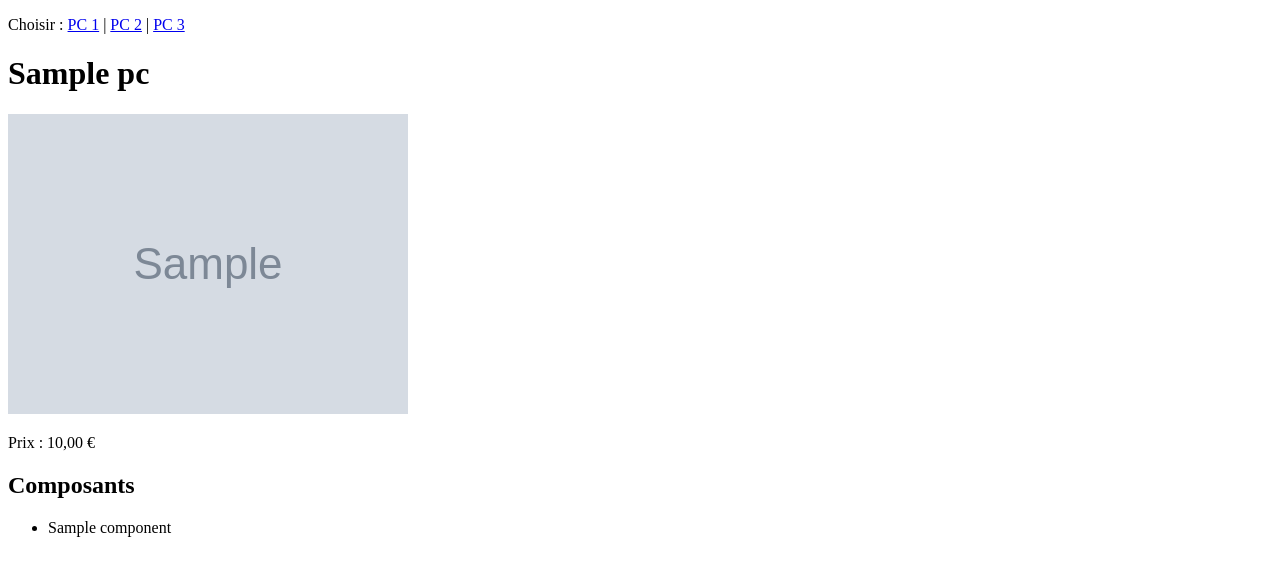
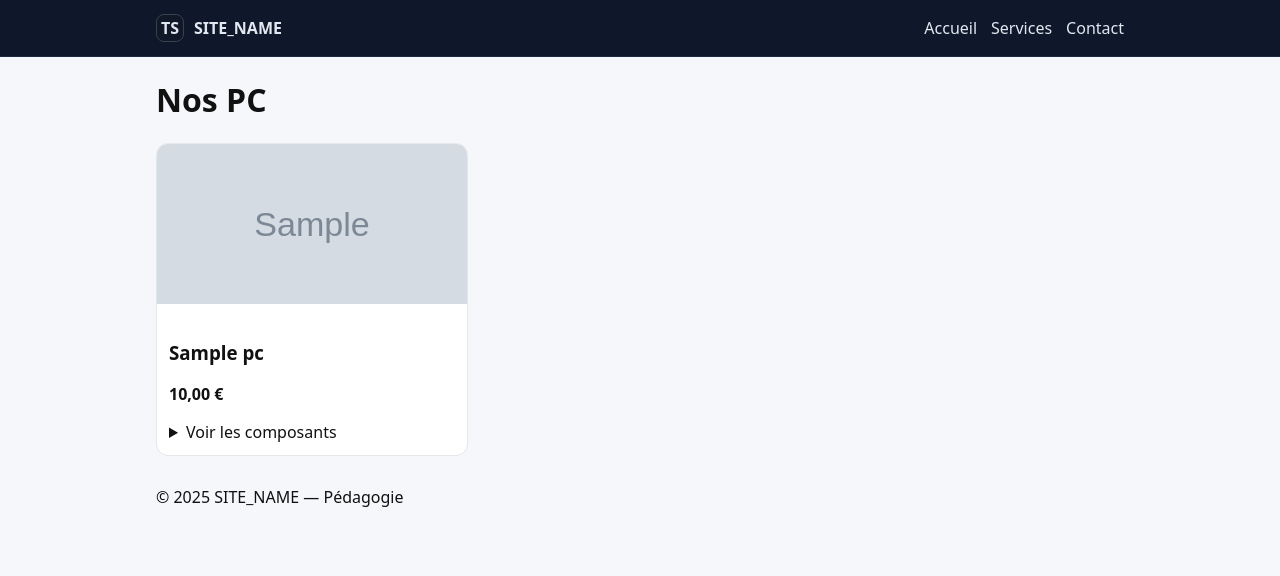
Before and after one commit to Yassine-bertal/techsolutions, a PHP site: page / in a window 1280 px wide. Shown: the top 576 px of the page. Run offline with PHP 8.4, Linux system fonts and the light colour scheme; tables that the repository leaves empty or names only in its code hold one stand-in row (values such as "Sample post"); grey boxes marked "Sample" are stand-in pictures; some libraries are stand-ins or nearby versions.

Commit message:
sauvegarde

```diff
--- /dev/null
+++ b/config.php
@@ -0,0 +1,7 @@
+<?php
+define('DB_HOST', '127.0.0.1');
+define('DB_NAME', 'techsolutions');
+define('DB_USER', 'root');
+define('DB_PASS', '');
+define('SITE_NAME', 'TechSolutions');
+define('CURRENCY', '€');
--- /dev/null
+++ b/includes/db.php
@@ -0,0 +1,14 @@
+<?php
+require_once __DIR__ . '/../config.php';
+function pdo(): PDO {
+  static $pdo = null;
+  if ($pdo === null) {
+    $pdo = new PDO('mysql:host='.DB_HOST.';dbname='.DB_NAME.';charset=utf8mb4', DB_USER, DB_PASS, [
+      PDO::ATTR_ERRMODE => PDO::ERRMODE_EXCEPTION,
+      PDO::ATTR_DEFAULT_FETCH_MODE => PDO::FETCH_ASSOC,
+      PDO::ATTR_EMULATE_PREPARES => false,
+    ]);
+  }
+  return $pdo;
+}
+function e($s){ return htmlspecialchars((string)$s, ENT_QUOTES, 'UTF-8'); }
--- /dev/null
+++ b/includes/footer.php
@@ -0,0 +1,3 @@
+</main><footer class="site-footer"><div class="container">
+<p>&copy; <?= date('Y') ?> <?= SITE_NAME ?> — Pédagogie</p>
+</div></footer></body></html>
--- /dev/null
+++ b/includes/header.php
@@ -0,0 +1,11 @@
+<?php require_once __DIR__ . '/../config.php'; ?>
+<!doctype html><html lang="fr"><head><meta charset="utf-8">
+<meta name="viewport" content="width=device-width, initial-scale=1">
+<title><?= SITE_NAME ?></title>
+<link rel="stylesheet" href="styles.css"></head><body>
+<header class="site-header">
+  <div class="container">
+    <div class="brand"><span class="logo">TS</span><span class="name"><?= SITE_NAME ?></span></div>
+    <nav class="menu"><a href="index.php">Accueil</a><a href="services.php">Services</a><a href="contact.php">Contact</a></nav>
+  </div>
+</header><main class="container">
--- a/index.php
+++ b/index.php
@@ -1,29 +1,35 @@
 <?php
-$pdo = new PDO('mysql:host=127.0.0.1;dbname=techsolutions;charset=utf8mb4', 'root', '', [
-  PDO::ATTR_ERRMODE => PDO::ERRMODE_EXCEPTION,
-  PDO::ATTR_DEFAULT_FETCH_MODE => PDO::FETCH_ASSOC,
-]);
+require_once __DIR__ . '/includes/db.php';
+require_once __DIR__ . '/includes/header.php';
 
-$pcId = isset($_GET['pc']) ? (int)$_GET['pc'] : 1;
-
-$pc = $pdo->query("SELECT id, name, image_url, price FROM pcs WHERE id = ".$pcId)->fetch();
-$components = $pdo->query("SELECT c.name FROM pc_components pc JOIN components c ON c.id=pc.component_id WHERE pc.pc_id=".$pcId)->fetchAll();
+$pcs = pdo()->query('SELECT id, name, image_url, price FROM pcs ORDER BY id')->fetchAll();
 ?>
-<!doctype html>
-<html lang="fr">
-<head><meta charset="utf-8"><title>Étape 04 — PC dynamique</title></head>
-<body>
-  <p>Choisir : <a href="?pc=1">PC 1</a> | <a href="?pc=2">PC 2</a> | <a href="?pc=3">PC 3</a></p>
-  <h1><?php echo $pc ? $pc['name'] : 'PC introuvable'; ?></h1>
-  <?php if ($pc): ?>
-    <img src="<?php echo $pc['image_url']; ?>" alt="Image">
-    <p>Prix : <?php echo number_format((float)$pc['price'], 2, ',', ' '); ?> €</p>
-    <h2>Composants</h2>
-    <ul>
-      <?php foreach ($components as $r): ?>
-        <li><?php echo $r['name']; ?></li>
-      <?php endforeach; ?>
-    </ul>
-  <?php endif; ?>
-</body>
-</html>
+<h1>Nos PC</h1>
+<section class="grid">
+<?php foreach ($pcs as $pc): ?>
+  <article class="card">
+    <img src="<?= e($pc['image_url']) ?>" alt="Photo de <?= e($pc['name']) ?>">
+    <div class="p">
+      <h3><?= e($pc['name']) ?></h3>
+      <p class="price"><?= number_format((float)$pc['price'], 2, ',', ' ') . ' ' . CURRENCY ?></p>
+      <details>
+        <summary>Voir les composants</summary>
+        <ul>
+          <?php
+            $stmt = pdo()->prepare('
+              SELECT c.name
+              FROM pc_components pc
+              JOIN components c ON c.id = pc.component_id
+              WHERE pc.pc_id = ?
+            ');
+            $stmt->execute([(int)$pc['id']]);
+            foreach ($stmt->fetchAll() as $row): ?>
+              <li><?= e($row['name']) ?></li>
+          <?php endforeach; ?>
+        </ul>
+      </details>
+    </div>
+  </article>
+<?php endforeach; ?>
+</section>
+<?php require_once __DIR__ . '/includes/footer.php'; ?>
--- /dev/null
+++ b/styles.css
@@ -0,0 +1,15 @@
+*{box-sizing:border-box}
+body{margin:0;font-family:system-ui;background:#f6f7fb;color:#111}
+.container{max-width:1000px;margin:0 auto;padding:0 16px}
+.site-header{background:#0f172a;color:#e2e8f0;border-bottom:1px solid #1e293b}
+.site-header .container{display:flex;align-items:center;justify-content:space-between;padding:14px 16px}
+.brand{display:flex;align-items:center;gap:10px;font-weight:600}
+.logo{display:inline-flex;width:28px;height:28px;border-radius:8px;background:#111827;align-items:center;justify-content:center;border:1px solid #374151}
+.menu a{color:#e2e8f0;text-decoration:none;margin-left:14px}
+.menu a:hover{text-decoration:underline}
+.grid{display:grid;grid-template-columns:repeat(auto-fill,minmax(260px,1fr));gap:16px;margin:18px 0 30px}
+.card{background:#fff;border:1px solid #e5e7eb;border-radius:12px;overflow:hidden}
+.card img{width:100%;height:160px;object-fit:cover}
+.card .p{padding:12px}
+.price{font-weight:700}
+details{margin-top:6px}
```
Also changed, not shown: contact.php (added, +14 -0 lines), services.php (added, +9 -0 lines).
